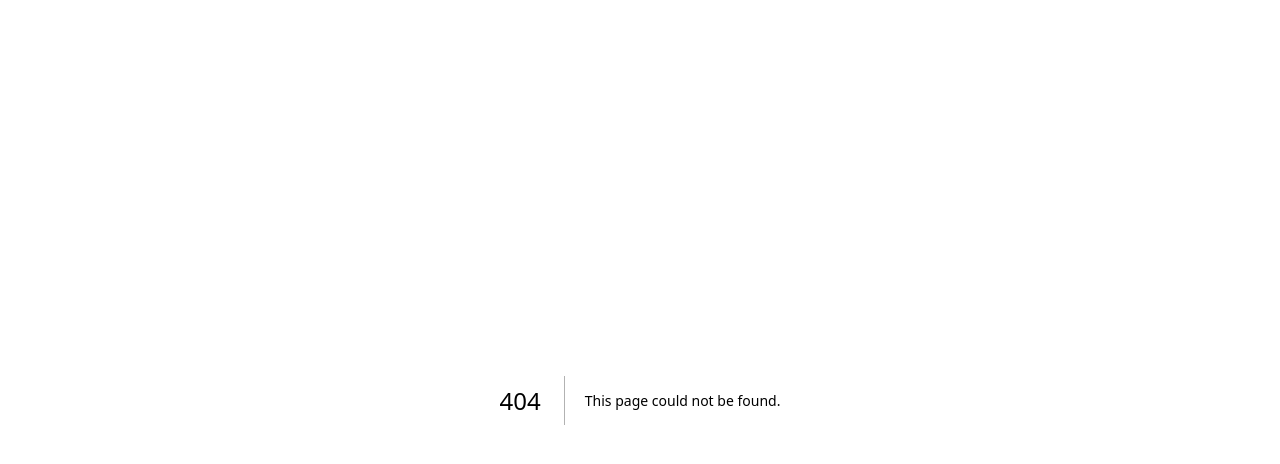
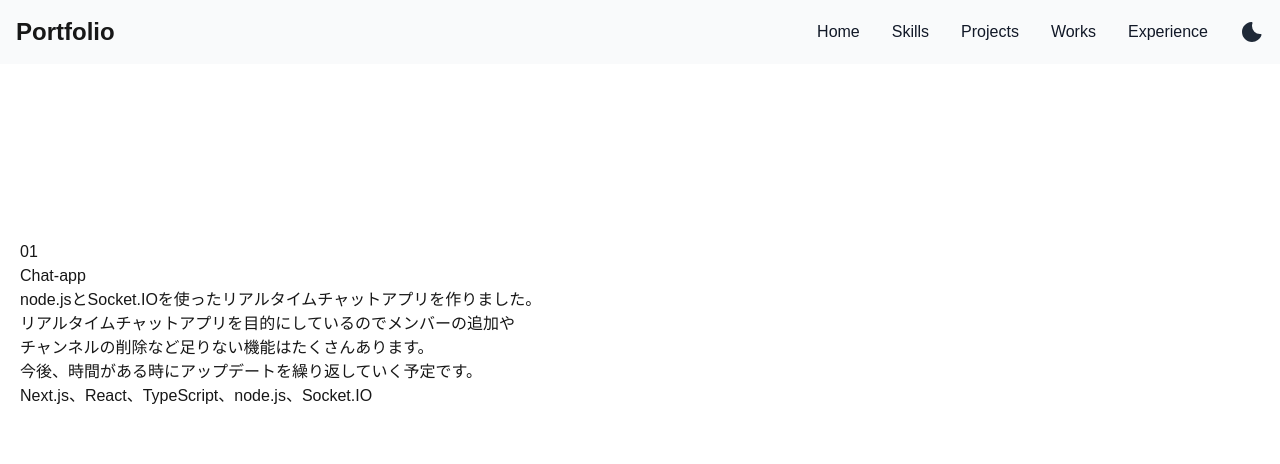
Before and after one commit to akiaki0505/portfolio, a Next.js app: page /works in a window 1280 px wide. Before the commit this address had no page. Shown: the top 464 px of the page. Built offline with nearby package versions, Linux system fonts and the light colour scheme.

Commit message:
スキル画面完成、works仕掛かり

```diff
--- a/app/components/navber.tsx
+++ b/app/components/navber.tsx
@@ -28,10 +28,14 @@ export const Navbar = () => {
   };
 
   // クリックされたリンクにクラスを付与
-  const getLinkClass = (href: string) =>
-    `block py-2 px-3 md:p-0 rounded hover:bg-gray-100 md:hover:bg-transparent ${
-      activeLink === href ? 'md:text-blue-700' : 'text-gray-900'
-    } dark:text-white md:dark:hover:text-teal-500 dark:hover:bg-gray-700 dark:hover:text-white md:dark:hover:bg-transparent`;
+  const getLinkClass = (href: string) => {
+    const baseClasses = 'block py-2 px-3 md:p-0 rounded hover:bg-gray-100 md:hover:bg-transparent';
+    const activeClasses = activeLink === href
+      ? (darkMode ? 'text-teal-400' : 'md:text-blue-700') // ダークモードのときの色を指定
+      : (darkMode ? 'dark:text-white' : 'text-gray-900'); // ダークモードのときの通常色
+
+    return `${baseClasses} ${activeClasses} dark:hover:bg-gray-700 dark:hover:text-white md:dark:hover:bg-transparent`;
+  };
 
   return (
     <nav className="border-gray-200 bg-gray-50 dark:bg-neutral-900 dark:border-gray-700">
@@ -57,9 +61,9 @@ export const Navbar = () => {
               </Link>
             </li>
             <li>
-              <a href="#" className="block py-2 px-3 md:p-0 text-gray-900 rounded hover:bg-gray-100 md:hover:bg-transparent dark:text-white md:dark:hover:text-teal-500 dark:hover:bg-gray-700 dark:hover:text-white md:dark:hover:bg-transparent">
+              <Link href="/works" className={getLinkClass('/works')} onClick={() => handleLinkClick('/works')}>
                 Works
-              </a>
+              </Link>
             </li>
             <li>
               <a href="#" className="block py-2 px-3 md:p-0 text-gray-900 rounded hover:bg-gray-100 md:hover:bg-transparent dark:text-white md:dark:hover:text-teal-500 dark:hover:bg-gray-700 dark:hover:text-white md:dark:hover:bg-transparent">
--- a/app/components/skills/back-end.tsx
+++ b/app/components/skills/back-end.tsx
@@ -2,13 +2,13 @@ import React from 'react'
 import dynamic from 'next/dynamic';
 import { LevelFYI } from '@/app/components/skills/levelFYI';
 
-const SkillBackEndChart = dynamic(() => import('@/app/components/skills/chart/SkillFrontEndChart'), { ssr: false });
+const SkillBackEndChart = dynamic(() => import('@/app/components/skills/chart/SkillBackEndChart'), { ssr: false });
 
 export const BackEnd = () => {
     return (
         <div className="p-6 bg-gray-50 text-medium text-gray-500 dark:text-gray-400 dark:bg-neutral-900 rounded-lg w-8/12">
-            <h3 className="text-lg text-center font-bold text-gray-900 dark:text-white mb-2">Front-end</h3>
-            <p>フロントエンドは実務で使うことは少ないですが、好きなので自己研鑽しています！！</p>
+            <h3 className="text-lg text-center font-bold text-gray-900 dark:text-white mb-2">Back-end</h3>
+            <p>メインで行なっている業務なので得意領域です。</p>
 
             <div className="flex justify-between">
                 <div className="w-5/12 text-center">
--- a/app/components/skills/chart/skillBackEndChart.js
+++ b/app/components/skills/chart/skillBackEndChart.js
@@ -31,11 +31,11 @@ const SkillBackEndChart = () => {
   }, [darkMode]);
 
   const data = {
-    labels: ['JavaScript', 'TypeScript', 'React', 'Next.js', 'jQuery'],
+    labels: ['PHP', 'Laravel', 'AWS', 'MySQL', 'PostgreSQL'],
     datasets: [
       {
         label: 'My skill level',
-        data: [3, 1, 2, 2, 3],
+        data: [4, 3, 3, 3, 2],
         fill: true,
         borderColor: darkMode ? "rgb(16 185 129)" : "rgb(255, 99, 132)",
         /*backgroundColor: darkMode ? "rgb(16 185 129)" : "rgba(255, 99, 132, 0.2)",
--- a/app/components/skills/chart/skillOtherChart.js
+++ b/app/components/skills/chart/skillOtherChart.js
@@ -31,11 +31,11 @@ const SkillOtherChart = () => {
   }, [darkMode]);
 
   const data = {
-    labels: ['JavaScript', 'TypeScript', 'React', 'Next.js', 'jQuery'],
+    labels: ['Git', 'Slack', 'Docker', 'Visual Studio Code', 'Ui path'],
     datasets: [
       {
         label: 'My skill level',
-        data: [3, 1, 2, 2, 3],
+        data: [3, 4, 2, 4, 2],
         fill: true,
         borderColor: darkMode ? "rgb(16 185 129)" : "rgb(255, 99, 132)",
         /*backgroundColor: darkMode ? "rgb(16 185 129)" : "rgba(255, 99, 132, 0.2)",
--- a/app/components/skills/otherSkill.tsx
+++ b/app/components/skills/otherSkill.tsx
@@ -2,13 +2,13 @@ import React from 'react'
 import dynamic from 'next/dynamic';
 import { LevelFYI } from '@/app/components/skills/levelFYI';
 
-const SkillOtherChart = dynamic(() => import('@/app/components/skills/chart/SkillOtherChart'), { ssr: false });
+const SkillOtherChart = dynamic(() => import('@/app/components/skills/chart/skillOtherChart'), { ssr: false });
 
 export const OtherSkill = () => {
     return (
         <div className="p-6 bg-gray-50 text-medium text-gray-500 dark:text-gray-400 dark:bg-neutral-900 rounded-lg w-8/12">
-            <h3 className="text-lg text-center font-bold text-gray-900 dark:text-white mb-2">Front-end</h3>
-            <p>フロントエンドは実務で使うことは少ないですが、好きなので自己研鑽しています！！</p>
+            <h3 className="text-lg text-center font-bold text-gray-900 dark:text-white mb-2">Other Skill</h3>
+            <p>普段使っているツールたちです。</p>
 
             <div className="flex justify-between">
                 <div className="w-5/12 text-center">
--- a/app/layout.tsx
+++ b/app/layout.tsx
@@ -14,8 +14,8 @@ const geistMono = localFont({
 });
 
 export const metadata: Metadata = {
-  title: "Create Next App",
-  description: "Generated by create next app",
+  title: "Portfolio",
+  description: "Portfolio",
 };
 
 export default function RootLayout({
--- a/app/page.tsx
+++ b/app/page.tsx
@@ -1,7 +1,5 @@
-import { useState, useEffect } from 'react';
 import Image from "next/image";
 import icon from "@/public/main_icon.jpg";
-import Link from 'next/link';
 import { Navbar } from '@/app/components/navber';
 
 export default function Home() {
--- /dev/null
+++ b/app/works/page.tsx
@@ -0,0 +1,22 @@
+import { Navbar } from '@/app/components/navber'
+import React from 'react'
+
+export default function page() {
+    return (
+        <>
+            <Navbar />
+
+            <div className="pt-44 pl-5">
+                <p>01</p>
+                <p>Chat-app</p>
+                <p>
+                    node.jsとSocket.IOを使ったリアルタイムチャットアプリを作りました。<br />
+                    リアルタイムチャットアプリを目的にしているのでメンバーの追加や<br />
+                    チャンネルの削除など足りない機能はたくさんあります。<br />
+                    今後、時間がある時にアップデートを繰り返していく予定です。
+                </p>
+                <p>Next.js、React、TypeScript、node.js、Socket.IO</p>
+            </div>
+        </>
+    )
+}
```
Also changed, not shown: app/skills/page.tsx (+4 -4 lines).
